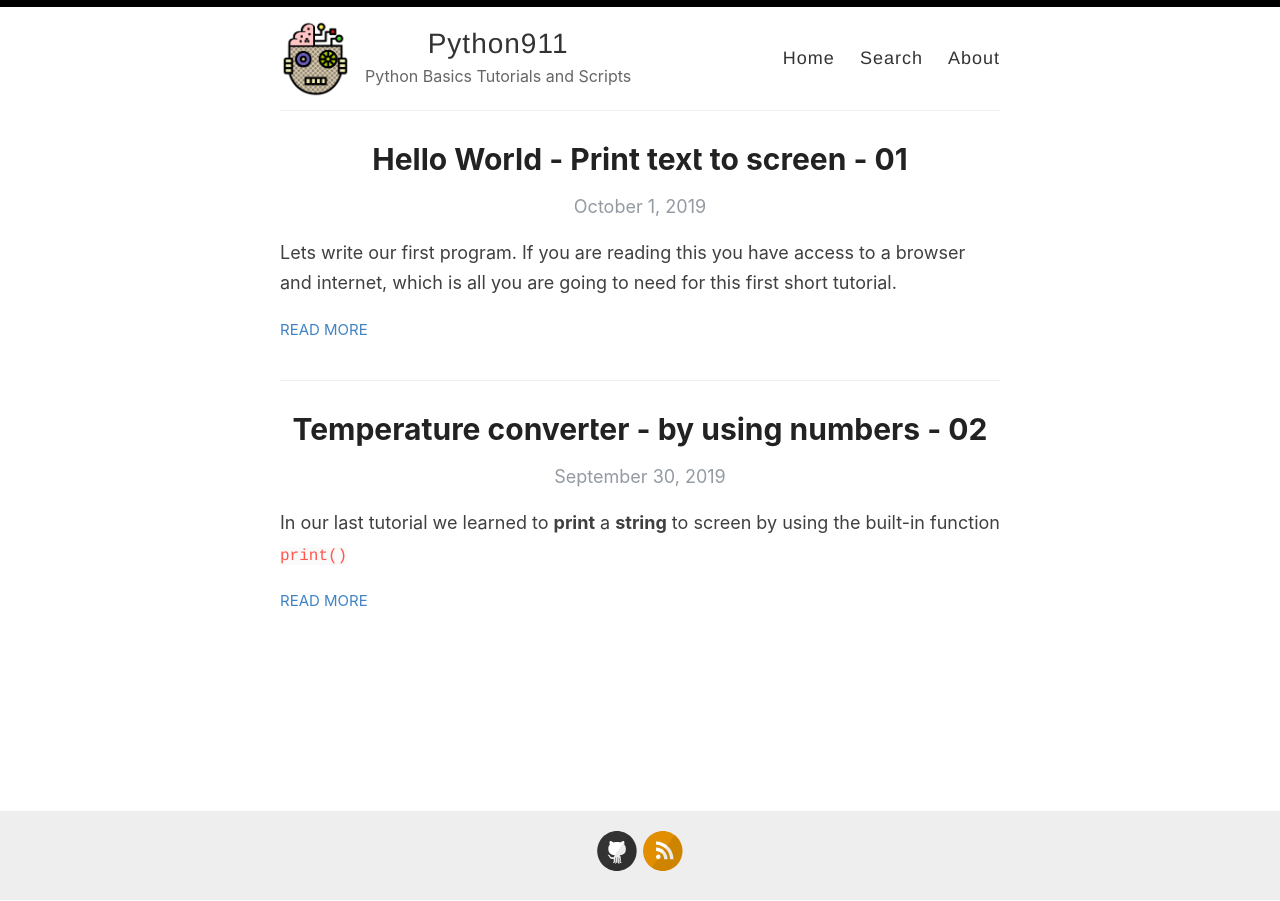
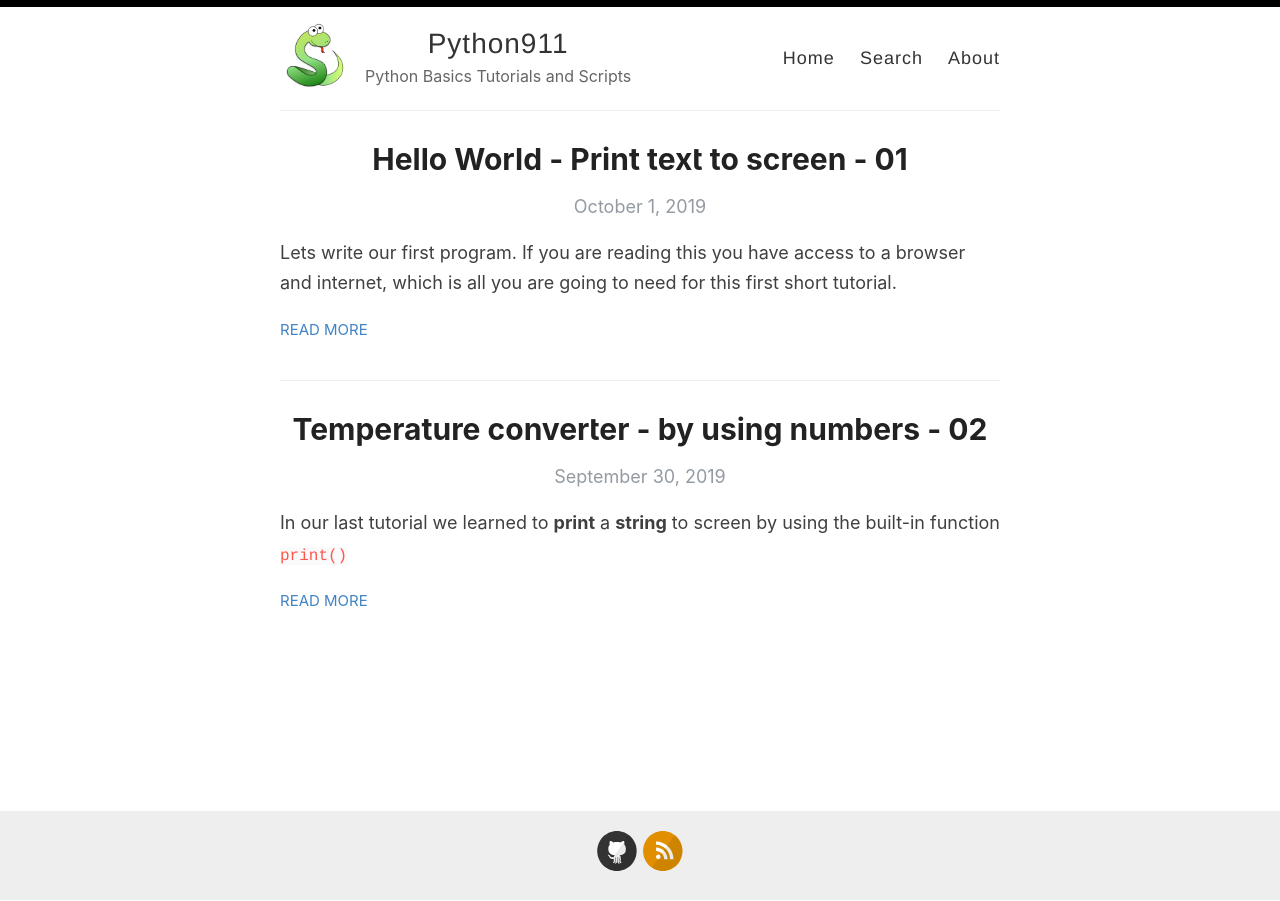
Before and after one commit to KikeVen/python911, a Jekyll site: the page built from index.html, in a window 1280 px wide. Built offline with Jekyll 4.4.1, drawn with Linux system fonts in a browser that asks for light colours; the list of posts is cut into pages by our own code.

Commit message:
confy update

```diff
--- a/_config.yml
+++ b/_config.yml
@@ -12,7 +12,7 @@ author: Enrique Bruzual
 description: Python Basics Tutorials and Scripts
 
 # URL of your avatar or profile pic (you could use your GitHub profile pic)
-avatar: /images/python911.png
+avatar: /images/p911_snake.png
 
 #
 # Flags below are optional
```
